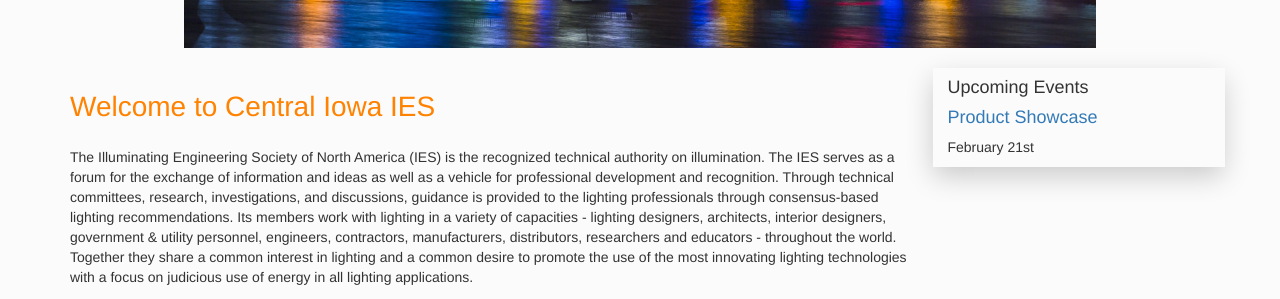
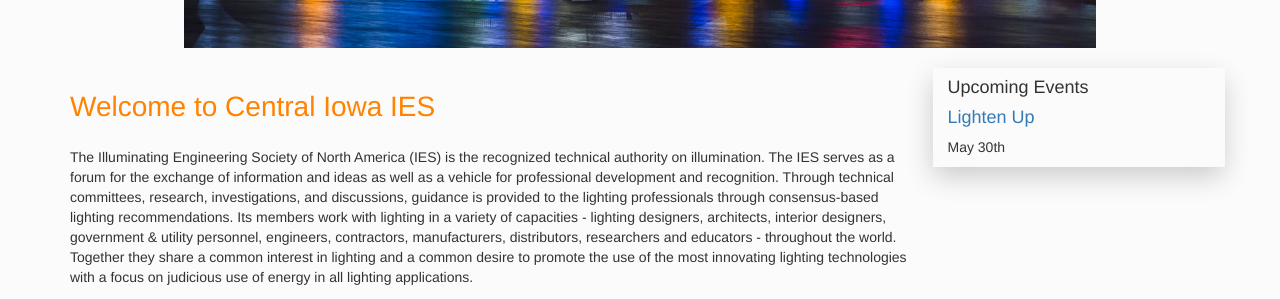
Before and after one commit to iesdesmoines/iesdesmoines.github.io, a Jekyll site: the page built from index.html, in a window 1280 px wide. Shown: the part 654-953 px from the top of the page. Built offline with Jekyll 4.4.1, drawn with Linux system fonts in a browser that asks for light colours; nearby versions of some CDN libraries.

Commit message:
Archive event

```diff
--- a/_layouts/index.html
+++ b/_layouts/index.html
@@ -20,8 +20,8 @@
         </div>
         <div id="homepage-announcements" class="col-lg-3">
           <h4>Upcoming Events</h4>
-          <h4><a href="{{ site.baseurl }}/events">Product Showcase</a></h4>
-          <p>February 21st</p>
+          <h4><a href="{{ site.baseurl }}/events">Lighten Up</a></h4>
+          <p>May 30th</p>
         </div>
       </div>
       <div class="row">
--- a/archived-events.html
+++ b/archived-events.html
@@ -28,5 +28,7 @@
     <p><b>June 19th</b> - Narrow Spectrum Lighting for Healthcare, Research & Cleanroom Applications</p>
     <p><b>August 21st</b> - Central Iowa IES 4th Annual Golf Outing</p>
     <p><b>September 13th</b> - Fall Social</p>
+    <h2><b>2019</b></h2>
+    <p><b>February 21st</b> - 2nd Annual Product Showcase</p>
   </div>
 </div>
```
